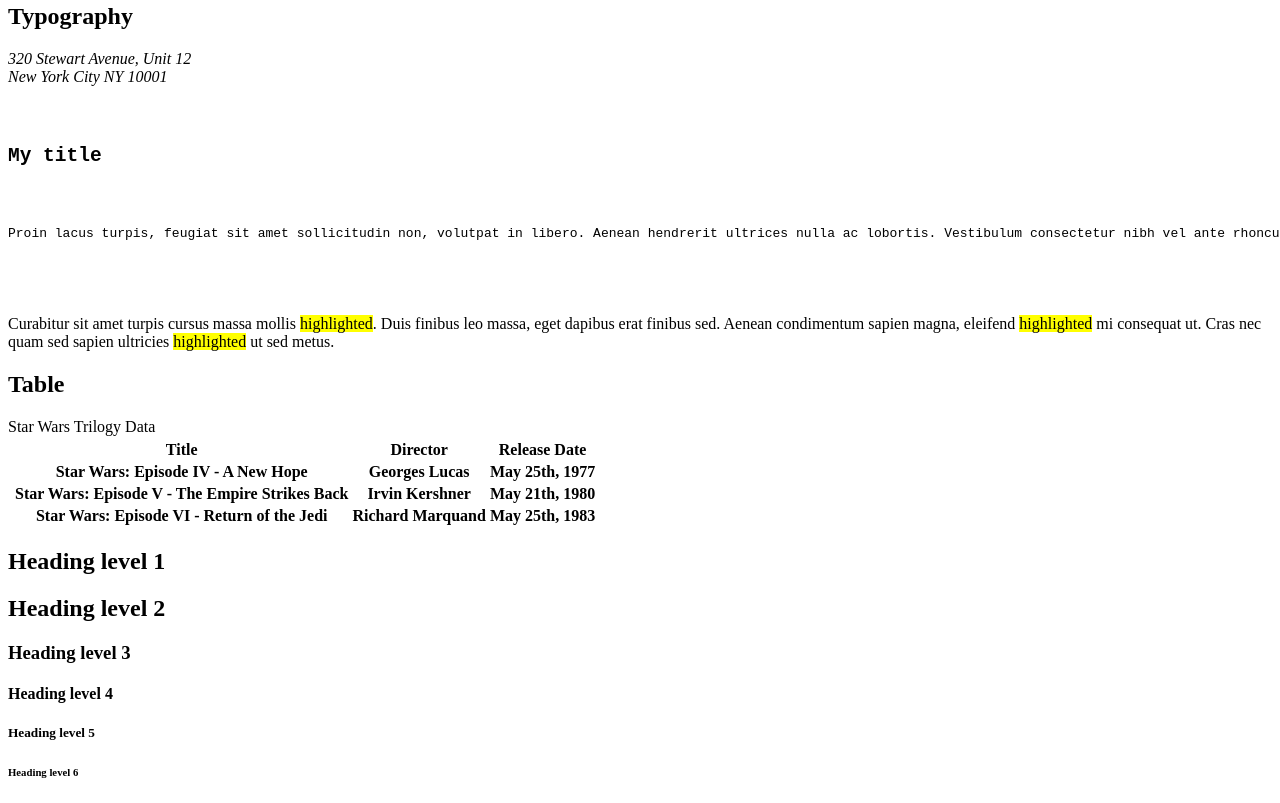
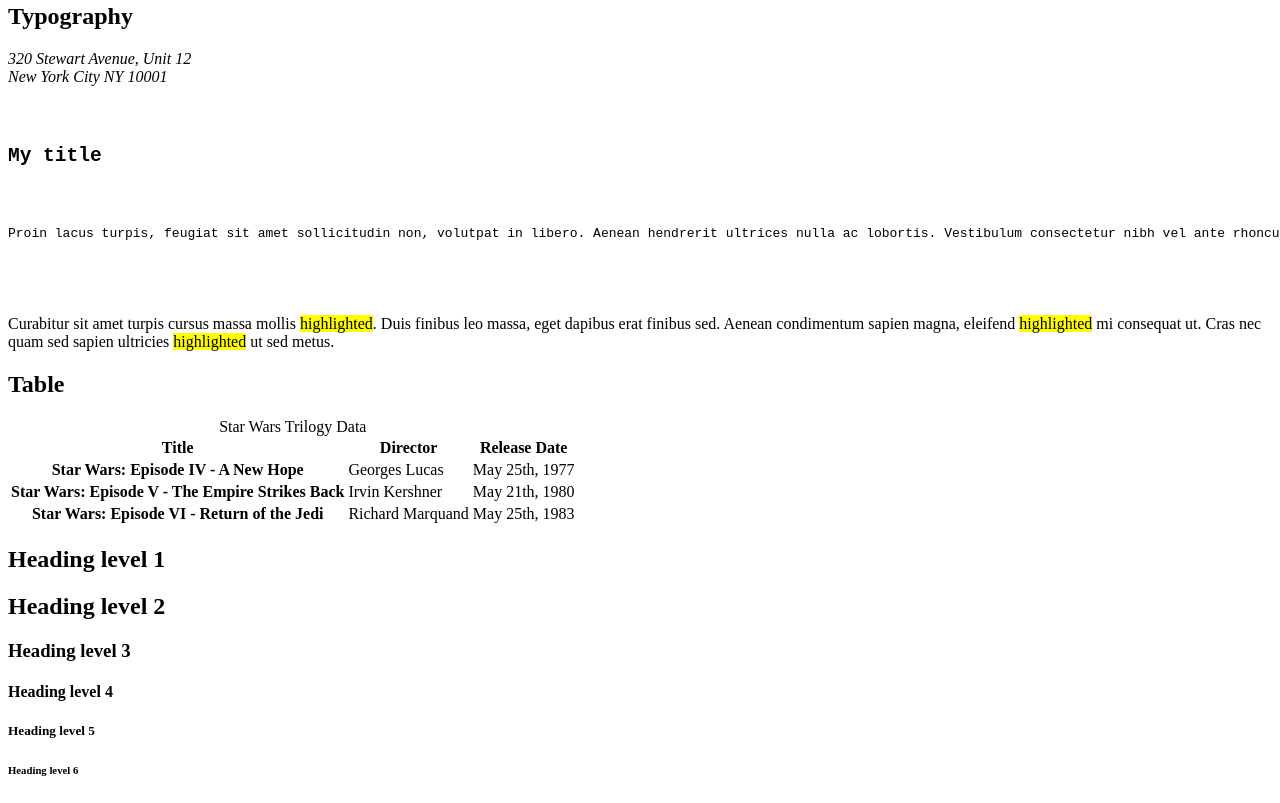
Before and after one commit to simonrichard-dev/holbertonschool-web_front_end, a plain HTML site: page html_advanced/33-styleguide.html in a window 1280 px wide. Shown: the part 1014-1817 px from the top of the page. Drawn offline with Linux system fonts and the light colour scheme.

Commit message:
add thead and tbody in table

```diff
--- a/html_advanced/33-styleguide.html
+++ b/html_advanced/33-styleguide.html
@@ -103,9 +103,12 @@
                         </div>
                         <div>
                             <p>
-                                    Curabitur sit amet turpis cursus massa mollis <mark>highlighted</mark>. Duis finibus leo massa,
-                                    eget dapibus erat finibus sed. Aenean condimentum sapien magna, eleifend <mark>highlighted</mark>
-                                    mi consequat ut. Cras nec quam sed sapien ultricies <mark>highlighted</mark> ut sed metus.
+                                Curabitur sit amet turpis cursus massa mollis <mark>highlighted</mark>. Duis finibus leo
+                                massa,
+                                eget dapibus erat finibus sed. Aenean condimentum sapien magna, eleifend
+                                <mark>highlighted</mark>
+                                mi consequat ut. Cras nec quam sed sapien ultricies <mark>highlighted</mark> ut sed
+                                metus.
                             </p>
                         </div>
                     </section>
@@ -115,35 +118,31 @@
                             <h2>Table</h2>
                         </header>
                         <table>
-                            <tr>Star Wars Trilogy Data</tr>
+                            <caption>Star Wars Trilogy Data</caption>
+                            <thead>
                                 <tr>
-                                <td>
                                     <th scope="col">Title</th>
                                     <th scope="col">Director</th>
                                     <th scope="col">Release Date</th>
-                                </td>
+                                </tr>
+                            </thead>
+                            <tbody>
+                                <tr>
+                                    <th scope="row">Star Wars: Episode IV - A New Hope</th>
+                                    <td>Georges Lucas</td>
+                                    <td>May 25th, 1977</td>
                                 </tr>
                                 <tr>
-                                <td>
-                                    <th scope="row">Star Wars: Episode IV - A New Hope</th>
-                                    <th>Georges Lucas</th>
-                                    <th>May 25th, 1977</th>
-                                </td>
+                                    <th scope="row">Star Wars: Episode V - The Empire Strikes Back</th>
+                                    <td>Irvin Kershner</td>
+                                    <td>May 21th, 1980</td>
                                 </tr>
                                 <tr>
-                                <td>
-                                    <th scope="row">Star Wars: Episode V - The Empire Strikes Back</th>
-                                    <th>Irvin Kershner</th>
-                                    <th>May 21th, 1980</th>
-                                </td>
+                                    <th scope="row">Star Wars: Episode VI - Return of the Jedi</th>
+                                    <td>Richard Marquand</td>
+                                    <td>May 25th, 1983</td>
                                 </tr>
-                            <tr>
-                                <td>
-                                    <th scope="row">Star Wars: Episode VI - Return of the Jedi</th>
-                                    <th>Richard Marquand</th>
-                                    <th>May 25th, 1983</th>
-                                </td>
-                            </tr>
+                            </tbody>
                         </table>
                     </section>
                 </div>
```
Lines whose indentation alone changed are shown as unchanged.
